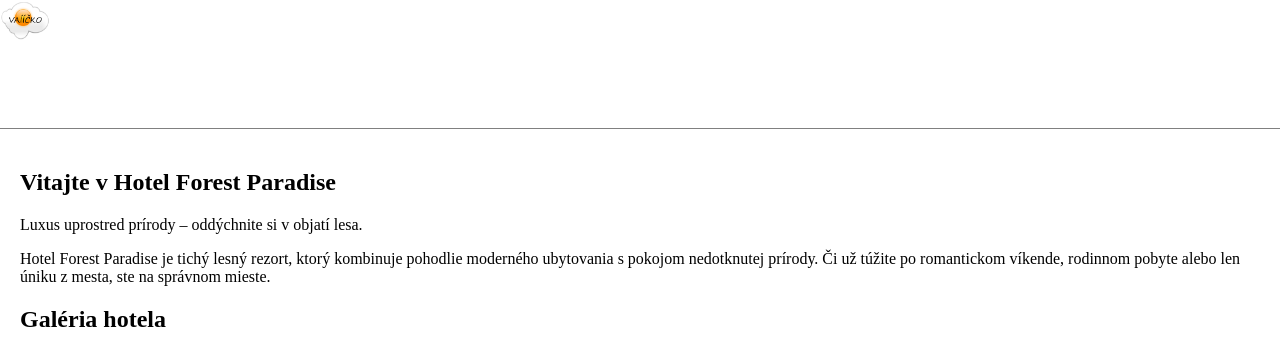
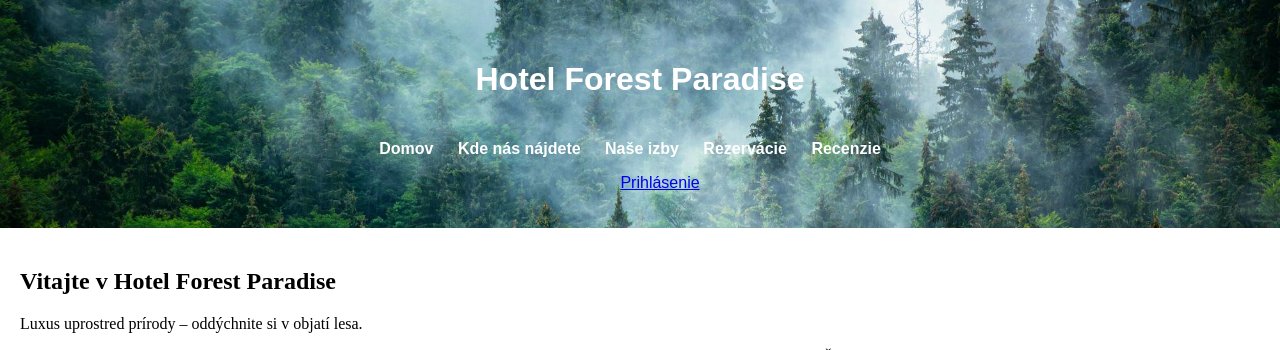
Before and after one commit to Ri4ik/Reservation_system_for_hotels, a PHP site: page /myproject/ in a window 1280 px wide. Shown: the top 350 px of the page. Run offline with PHP 8.4, Linux system fonts and the light colour scheme.

Commit message:
zmena headera

```diff
--- a/App/Views/components/header.view.php
+++ b/App/Views/components/header.view.php
@@ -2,11 +2,13 @@
 /** @var \App\Core\IAuthenticator $auth */
 /** @var \App\Core\LinkGenerator $link */
 ?>
-<nav class="navbar navbar-expand-sm bg-light">
+<header>
     <div class="container-fluid">
-        <a class="navbar-brand" href="<?= $link->url("home.index") ?>">
-            <img src="public/images/vaiicko_logo.png" alt="Logo" title="<?= \App\Config\Configuration::APP_NAME ?>">
-        </a>
+<!--        <a class="navbar-brand" href="--><?php //= $link->url("home.index") ?><!--">-->
+<!--            <img src="public/images/vaiicko_logo.png" alt="Logo" title="--><?php //= \App\Config\Configuration::APP_NAME ?><!--">-->
+<!--        </a>-->
+        <h1>Hotel Forest Paradise</h1>
+    <nav>
         <ul class="navbar-nav me-auto">
             <li class="nav-item">
                 <a class="nav-link" href="<?= $link->url("home.index") ?>">Domov</a>
@@ -24,6 +26,7 @@
                 <a class="nav-link" href="<?= $link->url("review.index") ?>">Recenzie</a>
             </li>
         </ul>
+    </nav>
 
         <?php if ($auth->isLogged()) { ?>
             <span class="navbar-text me-2">Prihlásený: <b><?= $auth->getLoggedUserName() ?></b></span>
@@ -40,4 +43,4 @@
             </ul>
         <?php } ?>
     </div>
-</nav>
+</header>
```
Also changed, not shown: public/images/footer.jpg (added), public/images/header.jpg (added).
